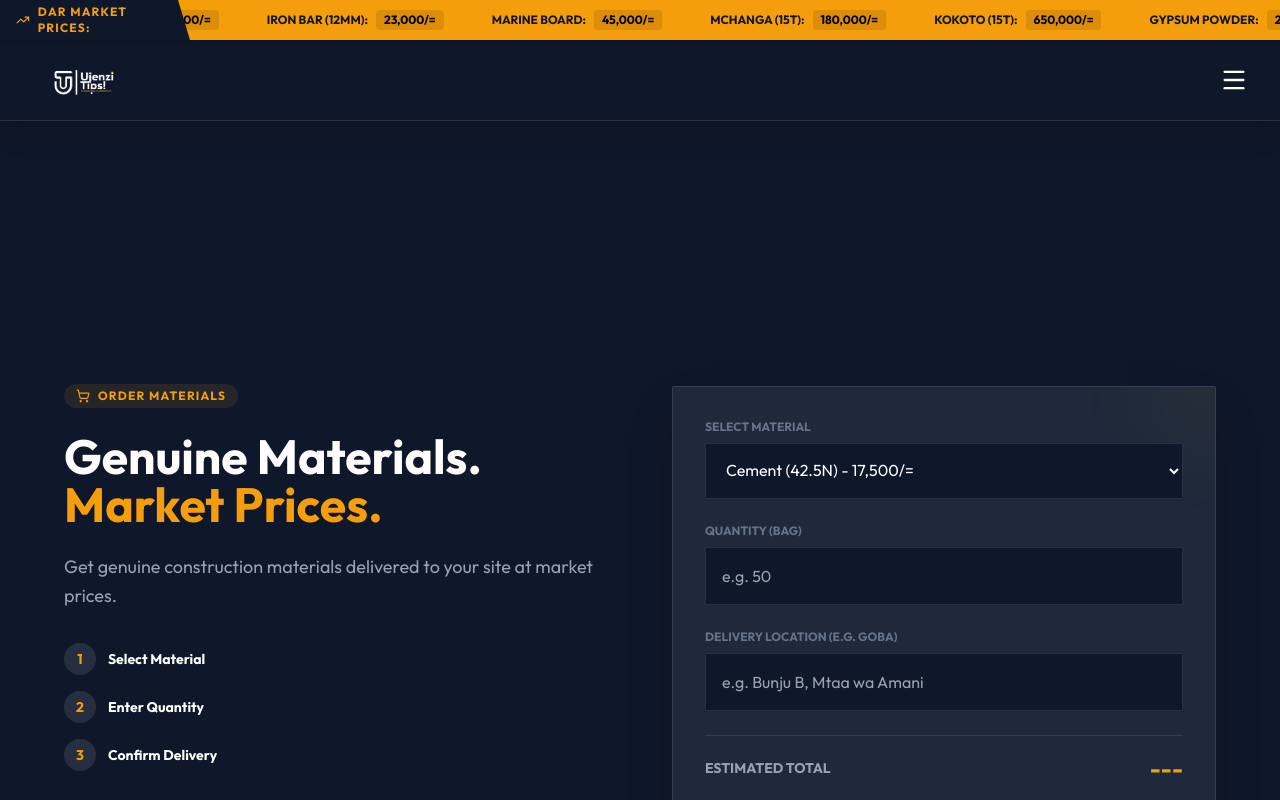
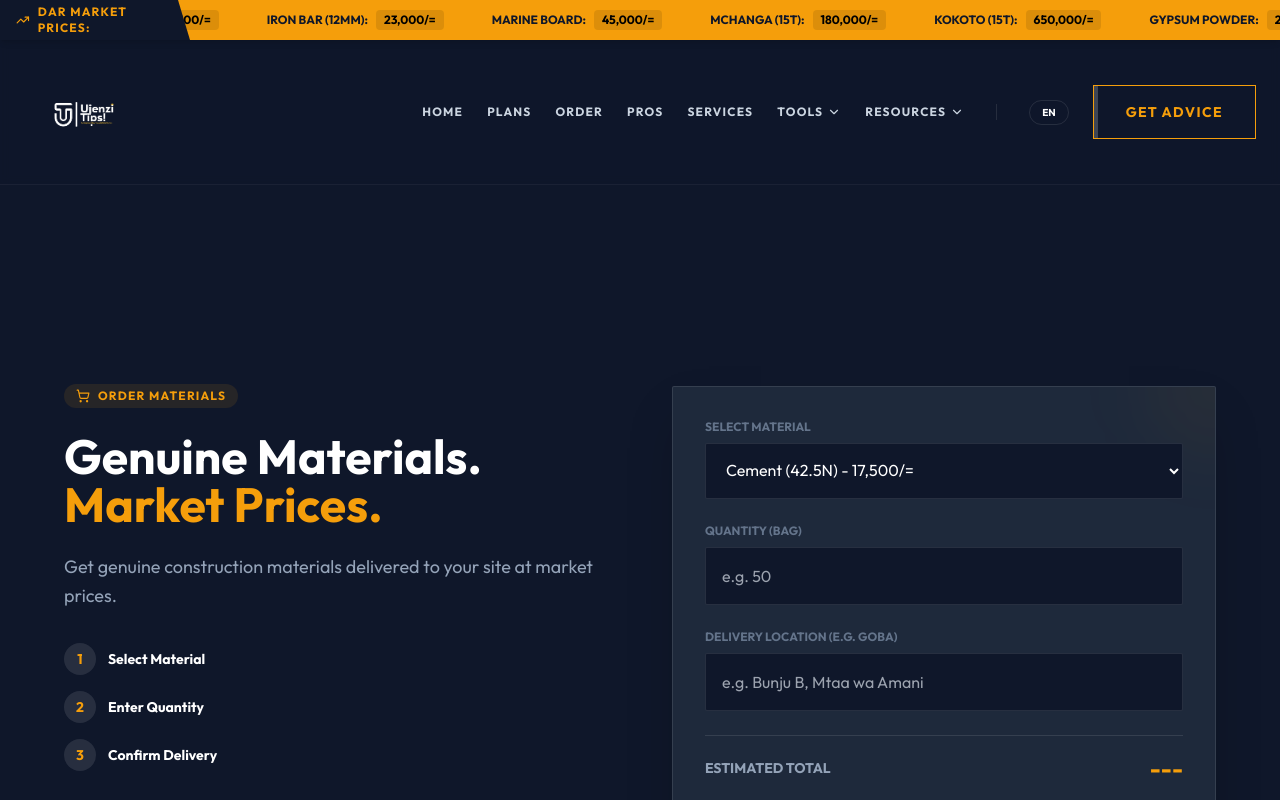
Before and after one commit to abdalahjoseph52-afk/ujenzi-tips, a React (Vite) app: page /order in a window 1280 px wide. Shown: the top 800 px of the page. Built offline with nearby package versions, Linux system fonts and the light colour scheme.

Commit message:
Fixed nav bar

```diff
--- a/src/components/layout/Navbar.jsx
+++ b/src/components/layout/Navbar.jsx
@@ -1,105 +1,159 @@
-import React, { useState } from 'react';
-import { Menu, X, ChevronRight } from 'lucide-react';
+import React, { useState, useEffect } from 'react';
+import { Menu, X, ChevronDown, ChevronRight } from 'lucide-react';
 import Button from '../ui/Button';
 import { useLanguage } from '../../hooks/useLanguage';
 import logo from '../../assets/logo.png';
 
 const Navbar = () => {
+  const [isScrolled, setIsScrolled] = useState(false);
   const [isOpen, setIsOpen] = useState(false);
   const { t, lang, toggleLanguage } = useLanguage();
 
-  const navLinks = [
+  useEffect(() => {
+    const handleScroll = () => setIsScrolled(window.scrollY > 50);
+    window.addEventListener('scroll', handleScroll);
+    return () => window.removeEventListener('scroll', handleScroll);
+  }, []);
+
+  // --- GROUPING THE LINKS ---
+
+  // 1. Standalone High-Value Links
+  const mainLinks = [
     { name: t.nav.home, href: "/" },
     { name: t.nav.plans, href: "/plans" },
+    { name: t.nav.order, href: "/order" },
+    { name: t.nav.pros, href: "/pros" },
     { name: t.nav.services, href: "/services" },
-    { name: t.nav.guide, href: "/guide" },
-    { name: t.nav.calc, href: "/calculator" },
-    { name: t.nav.pros, href: "/pros" },
-    { name: t.nav.resources, href: "/resources" },
-    { name: t.nav.faq, href: "/faq" }
   ];
 
+  // 2. "Tools" Dropdown Group
+  const toolLinks = [
+    { name: t.nav.calc, href: "/calculator" },
+    { name: t.nav.budget, href: "/budget" },
+    { name: t.nav.convert, href: "/converter" },
+  ];
+
+  // 3. "Resources" Dropdown Group
+  const resourceLinks = [
+    { name: t.nav.guide, href: "/guide" },
+    { name: t.nav.resources, href: "/resources" },
+    { name: t.nav.faq, href: "/faq" },
+  ];
+
+  // Helper for Mobile Menu Links
+  const MobileLink = ({ href, children }) => (
+    <a
+      href={href}
+      onClick={() => setIsOpen(false)}
+      className="flex justify-between items-center text-sm font-bold text-slate-300 py-4 border-b border-white/5 hover:text-ujenzi-accent hover:pl-2 transition-all"
+    >
+      {children}
+      <ChevronRight size={16} className="opacity-50" />
+    </a>
+  );
+
   return (
-    // FIXED DARK HEADER
-    <nav className="fixed top-10 left-0 w-full z-50 bg-ujenzi-dark border-b border-white/10 shadow-xl transition-all duration-300">
-      <div className="max-w-7xl mx-auto px-6 h-20 flex justify-between items-center">
+    <nav className={`fixed top-10 left-0 w-full z-50 transition-all duration-300 border-b border-white/5 ${isScrolled ? 'bg-ujenzi-dark/95 backdrop-blur-md py-2 shadow-lg' : 'bg-ujenzi-dark/50 backdrop-blur-sm py-4'}`}>
+      <div className="max-w-7xl mx-auto px-6 flex justify-between items-center">
 
         {/* LOGO */}
         <div className="flex items-center">
-          <a href="/" className="block">
+          <a href="/">
             <img
               src={logo}
               alt="Ujenzi Tips Logo"
-              className="h-28 w-auto object-contain hover:scale-105 transition-transform duration-300"
+              className="h-24 md:h-28 w-auto object-contain hover:scale-105 transition-transform duration-300"
             />
           </a>
         </div>
 
-        {/* DESKTOP LINKS (Hidden on Mobile) */}
-        <div className="hidden 2xl:flex items-center gap-6">
-          {navLinks.map((link) => (
-            <a
-              key={link.name}
-              href={link.href}
-              className="text-[11px] font-bold text-slate-300 hover:text-ujenzi-accent uppercase tracking-widest transition-colors"
-            >
+        {/* --- DESKTOP MENU (With Dropdowns) --- */}
+        {/* Changed '2xl:flex' to 'xl:flex' so it shows on laptops */}
+        <div className="hidden xl:flex items-center gap-6">
+
+          {/* Main Links */}
+          {mainLinks.map((link) => (
+            <a key={link.name} href={link.href} className="text-xs font-bold text-slate-300 hover:text-ujenzi-accent uppercase tracking-widest transition-colors relative group">
               {link.name}
+              <span className="absolute -bottom-2 left-0 w-0 h-0.5 bg-ujenzi-accent transition-all duration-300 group-hover:w-full"></span>
             </a>
           ))}
 
+          {/* Tools Dropdown */}
+          <div className="relative group">
+            <button className="flex items-center gap-1 text-xs font-bold text-slate-300 hover:text-ujenzi-accent uppercase tracking-widest transition-colors py-4">
+              Tools <ChevronDown size={14} />
+            </button>
+            <div className="absolute top-full left-0 w-48 bg-ujenzi-card border border-white/10 shadow-xl rounded-sm opacity-0 invisible group-hover:opacity-100 group-hover:visible transition-all duration-300 transform translate-y-2 group-hover:translate-y-0">
+              {toolLinks.map((link) => (
+                <a key={link.name} href={link.href} className="block px-6 py-3 text-xs text-slate-300 hover:bg-white/5 hover:text-ujenzi-accent border-b border-white/5 last:border-0 uppercase tracking-wide">
+                  {link.name}
+                </a>
+              ))}
+            </div>
+          </div>
+
+          {/* Resources Dropdown */}
+          <div className="relative group">
+            <button className="flex items-center gap-1 text-xs font-bold text-slate-300 hover:text-ujenzi-accent uppercase tracking-widest transition-colors py-4">
+              Resources <ChevronDown size={14} />
+            </button>
+            <div className="absolute top-full left-0 w-48 bg-ujenzi-card border border-white/10 shadow-xl rounded-sm opacity-0 invisible group-hover:opacity-100 group-hover:visible transition-all duration-300 transform translate-y-2 group-hover:translate-y-0">
+              {resourceLinks.map((link) => (
+                <a key={link.name} href={link.href} className="block px-6 py-3 text-xs text-slate-300 hover:bg-white/5 hover:text-ujenzi-accent border-b border-white/5 last:border-0 uppercase tracking-wide">
+                  {link.name}
+                </a>
+              ))}
+            </div>
+          </div>
+
           <div className="h-4 w-[1px] bg-white/10 mx-2"></div>
 
-          {/* LANGUAGE */}
+          {/* Language & CTA */}
           <button
             onClick={toggleLanguage}
-            className="text-xs font-bold text-slate-400 hover:text-white transition-colors uppercase"
+            className="flex items-center gap-1 px-3 py-1 rounded-full border border-white/10 text-[10px] font-bold hover:bg-white/5 transition-colors text-white"
           >
-            {lang === 'en' ? 'Swahili' : 'English'}
+            {lang === 'en' ? 'EN' : 'SW'}
           </button>
 
-          {/* CTA */}
           <a href="#contact">
             <Button variant="outline" className="scale-90">{t.nav.btn}</Button>
           </a>
         </div>
 
-        {/* MOBILE TOGGLE */}
-        <button
-          className="2xl:hidden p-2 text-white hover:text-ujenzi-accent transition-colors"
-          onClick={() => setIsOpen(!isOpen)}
-        >
-          {isOpen ? <X size={28} /> : <Menu size={28} />}
+        {/* --- MOBILE TOGGLE --- */}
+        <button className="xl:hidden text-white hover:text-ujenzi-accent transition-colors" onClick={() => setIsOpen(!isOpen)}>
+          {isOpen ? <X size={32} /> : <Menu size={32} />}
         </button>
       </div>
 
-      {/* MOBILE MENU (Clean List Layout) */}
+      {/* --- MOBILE MENU (Flat List) --- */}
       {isOpen && (
-        <div className="2xl:hidden absolute top-full left-0 w-full bg-ujenzi-dark border-t border-white/10 shadow-2xl overflow-y-auto max-h-[85vh]">
-          <div className="flex flex-col p-6 space-y-2">
-            {navLinks.map((link) => (
-              <a
-                key={link.name}
-                href={link.href}
-                onClick={() => setIsOpen(false)}
-                className="flex justify-between items-center text-sm font-bold text-slate-300 py-3 border-b border-white/5 hover:text-ujenzi-accent hover:pl-2 transition-all"
-              >
-                {link.name}
-                <ChevronRight size={16} className="opacity-50" />
-              </a>
-            ))}
+        <div className="xl:hidden absolute top-full left-0 w-full bg-ujenzi-dark border-t border-white/10 shadow-2xl h-[85vh] overflow-y-auto">
+          <div className="p-6 flex flex-col">
 
-            <div className="pt-6 flex flex-col gap-4">
-              <button
-                onClick={toggleLanguage}
-                className="text-left text-sm font-bold text-slate-400 uppercase tracking-widest"
-              >
+            <div className="text-ujenzi-accent text-[10px] font-bold uppercase tracking-widest mb-2 mt-2 opacity-50">Menu</div>
+            {mainLinks.map(link => <MobileLink key={link.name} href={link.href}>{link.name}</MobileLink>)}
+
+            <div className="text-ujenzi-accent text-[10px] font-bold uppercase tracking-widest mb-2 mt-8 opacity-50">Tools</div>
+            {toolLinks.map(link => <MobileLink key={link.name} href={link.href}>{link.name}</MobileLink>)}
+
+            <div className="text-ujenzi-accent text-[10px] font-bold uppercase tracking-widest mb-2 mt-8 opacity-50">Knowledge Base</div>
+            {resourceLinks.map(link => <MobileLink key={link.name} href={link.href}>{link.name}</MobileLink>)}
+
+            <div className="text-ujenzi-accent text-[10px] font-bold uppercase tracking-widest mb-2 mt-8 opacity-50">Extras</div>
+            <MobileLink href="/#blog">{t.nav.blog}</MobileLink>
+
+            <div className="mt-8 pt-8 border-t border-white/10 flex flex-col gap-4">
+              <button onClick={toggleLanguage} className="text-left text-sm font-bold text-slate-400 uppercase tracking-widest">
                 Change Language: <span className="text-white">{lang === 'en' ? 'Swahili' : 'English'}</span>
               </button>
-
               <a href="#contact" onClick={() => setIsOpen(false)}>
                 <Button variant="primary" className="w-full justify-center">{t.nav.btn}</Button>
               </a>
             </div>
+
           </div>
         </div>
       )}
```
